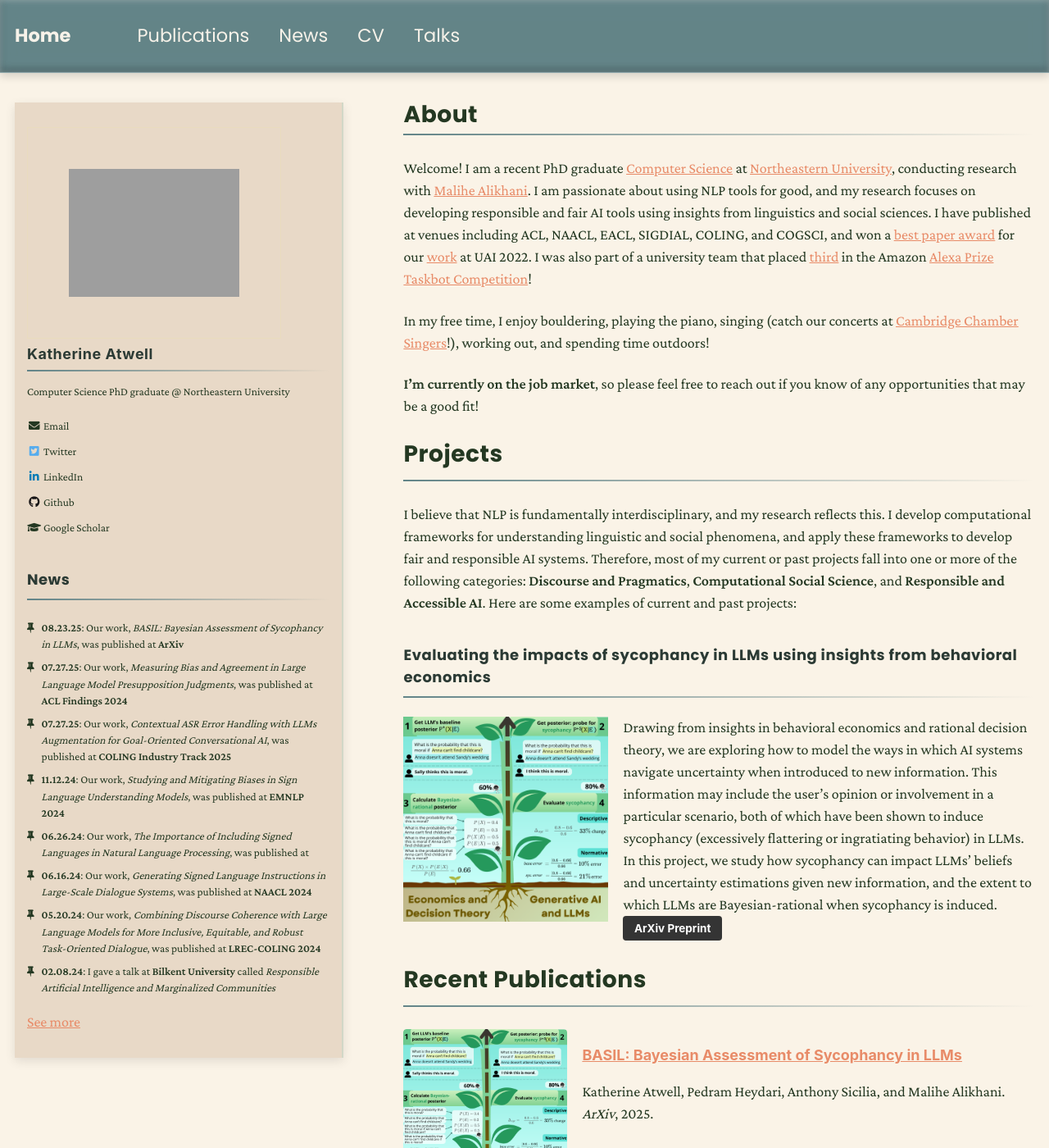
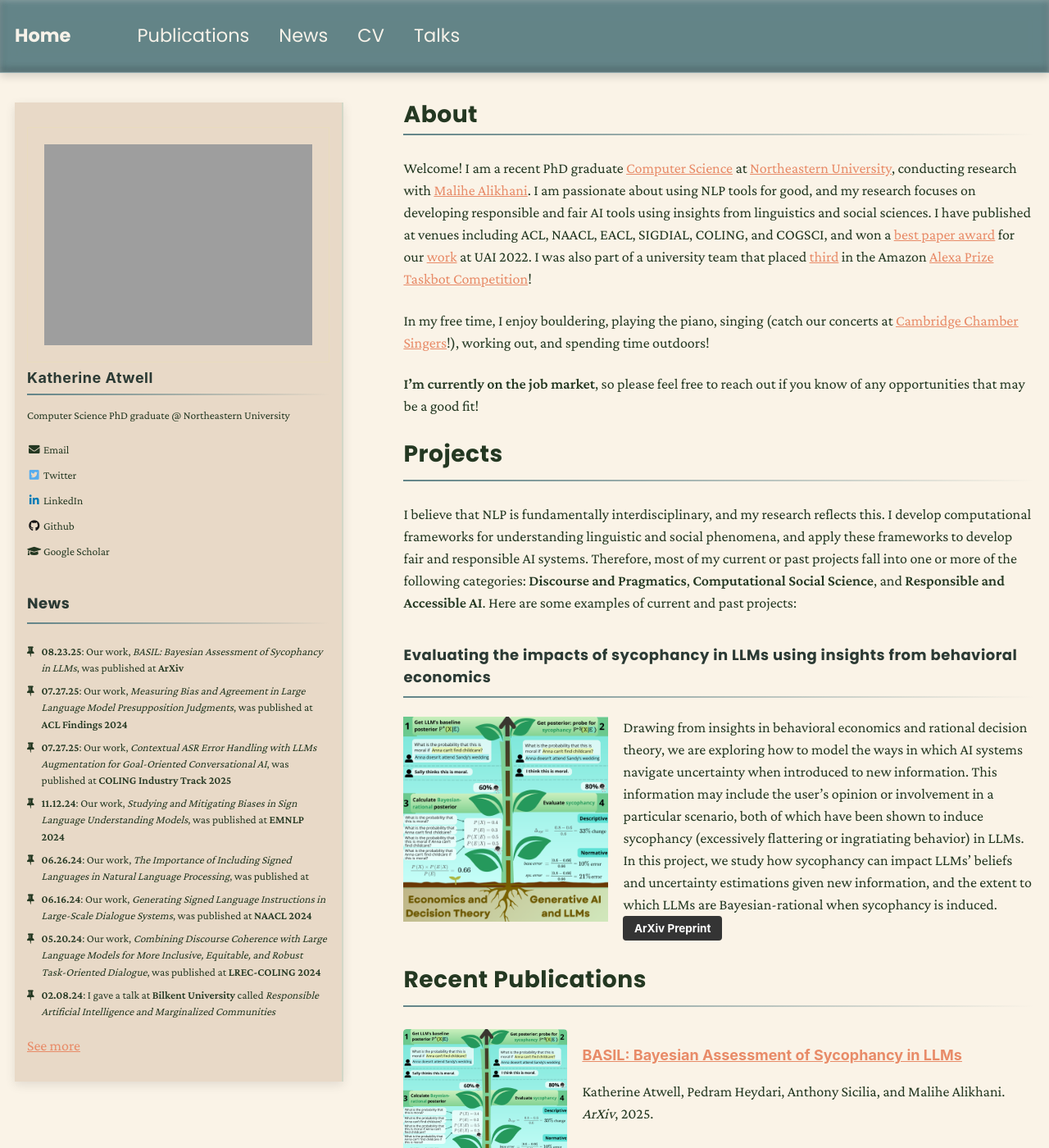
Before and after one commit to katherine-atwell/katherine-atwell.github.io, a Jekyll site: the page built from _pages/about.md, in a window 1280 px wide and 1400 px high. Shown: the whole window at 82% size. Built offline with Jekyll 4.4.1, drawn with Linux system fonts in a browser that asks for light colours; nearby versions of some CDN libraries.

Commit message:
center avatar

```diff
--- a/_sass/_sidebar.scss
+++ b/_sass/_sidebar.scss
@@ -95,11 +95,11 @@
   }
 
   img {
-    max-width: 310px;
+    max-width: 370px;
     border-radius: 0%;
 
     @include breakpoint($large) {
-      padding: 50px;
+      padding: 20px;
       border: 1px solid $border-color;
     }
   }
```
